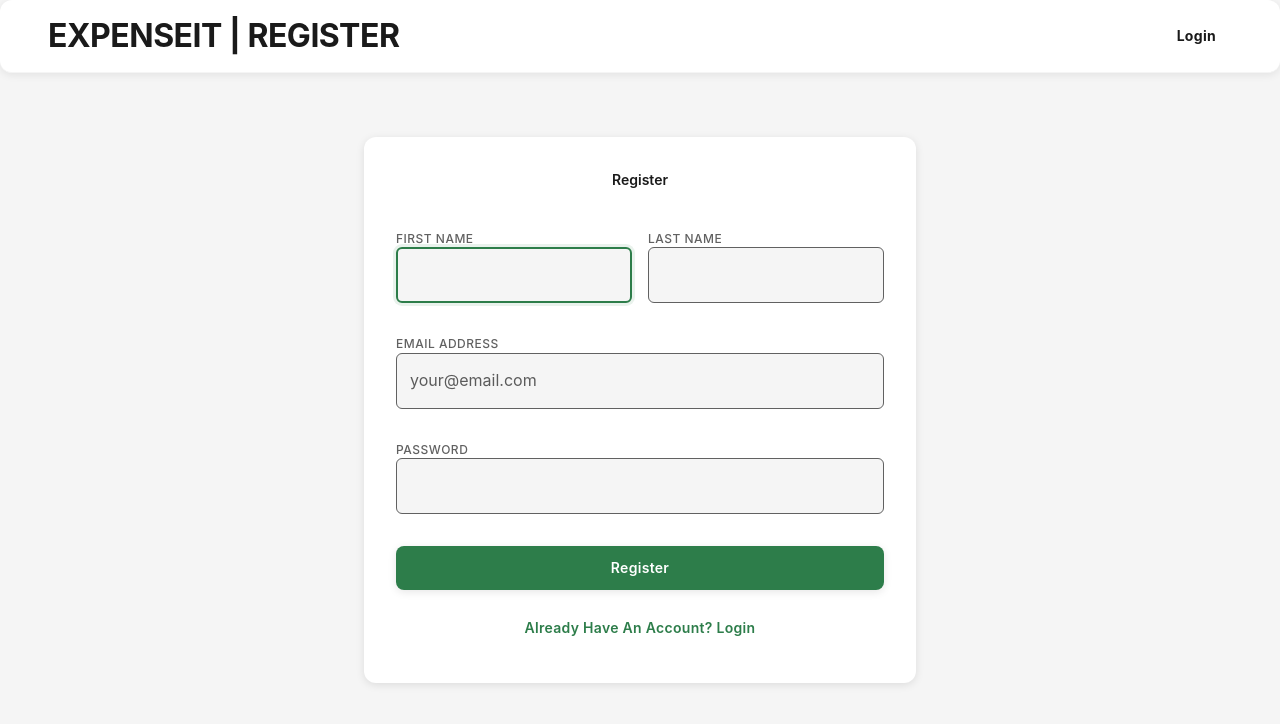
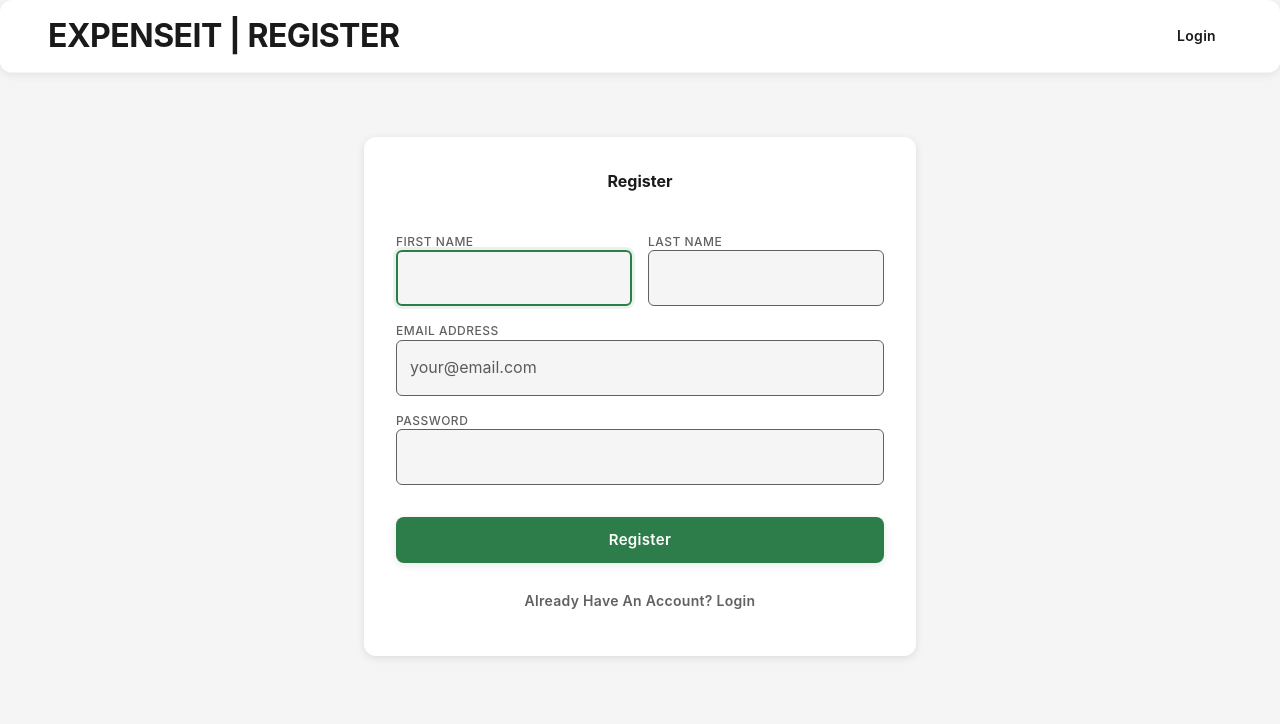
Before and after one commit to Leonard-Atorough/expenseit-react, a React (Vite) app: page /login in a window 1280 px wide. Both pictures are taken after a click on the button "New Here? Register". Shown: the top 724 px of the page. Built offline with nearby package versions, Linux system fonts and the light colour scheme.

Commit message:
feat: Update typography styles across multiple components for consistency

```diff
--- a/src/components/features/app/Dashboard.tsx
+++ b/src/components/features/app/Dashboard.tsx
@@ -10,44 +10,44 @@ export function Dashboard() {
 
   return (
     <Container maxWidth="lg">
-      <Typography variant="h4" gutterBottom>
+      <Typography variant="h3" gutterBottom sx={{ mb: 3 }}>
         Welcome back, {user?.firstName}!
       </Typography>
 
-      <Grid container spacing={3} sx={{ mt: 2 }}>
+      <Grid container spacing={3} sx={{ mb: 4 }}>
         <Grid size={{ xs: 12, md: 4 }}>
           <Paper sx={{ p: 3 }}>
-            <Typography variant="h6" color="text.secondary">
+            <Typography variant="h6" color="text.secondary" sx={{ textTransform: "uppercase", fontSize: "12px" }}>
               Total Balance
             </Typography>
-            <Typography variant="h4" sx={{ mt: 2 }}>
+            <Typography variant="subtitle1" color="primary" sx={{ mt: 2 }}>
               $0.00
             </Typography>
           </Paper>
         </Grid>
         <Grid size={{ xs: 12, md: 4 }}>
           <Paper sx={{ p: 3 }}>
-            <Typography variant="h6" color="text.secondary">
+            <Typography variant="h6" color="text.secondary" sx={{ textTransform: "uppercase", fontSize: "12px" }}>
               This Month
             </Typography>
-            <Typography variant="h4" sx={{ mt: 2 }}>
+            <Typography variant="subtitle1" color="primary" sx={{ mt: 2 }}>
               $0.00
             </Typography>
           </Paper>
         </Grid>
         <Grid size={{ xs: 12, md: 4 }}>
           <Paper sx={{ p: 3 }}>
-            <Typography variant="h6" color="text.secondary">
+            <Typography variant="h6" color="text.secondary" sx={{ textTransform: "uppercase", fontSize: "12px" }}>
               Transactions
             </Typography>
-            <Typography variant="h4" sx={{ mt: 2 }}>
+            <Typography variant="subtitle1" color="primary" sx={{ mt: 2 }}>
               0
             </Typography>
           </Paper>
         </Grid>
       </Grid>
 
-      <Box sx={{ mt: 4 }}>
+      <Box sx={{ mt: 3 }}>
         <Typography variant="h5" gutterBottom>
           Recent Transactions
         </Typography>
--- a/src/components/features/app/Reports.tsx
+++ b/src/components/features/app/Reports.tsx
@@ -6,7 +6,7 @@ import Typography from "@mui/material/Typography";
 export function Reports() {
   return (
     <Container maxWidth="lg">
-      <Typography variant="h4" gutterBottom>
+      <Typography variant="h3" gutterBottom>
         Reports
       </Typography>
 
--- a/src/components/features/app/Settings.tsx
+++ b/src/components/features/app/Settings.tsx
@@ -11,7 +11,7 @@ export function Settings() {
 
   return (
     <Container maxWidth="md">
-      <Typography variant="h4" gutterBottom>
+      <Typography variant="h3" gutterBottom>
         Settings
       </Typography>
 
--- a/src/components/features/app/Transactions.tsx
+++ b/src/components/features/app/Transactions.tsx
@@ -9,8 +9,8 @@ export function Transactions() {
   return (
     <Container maxWidth="lg">
       <Box display="flex" justifyContent="space-between" alignItems="center" mb={3}>
-        <Typography variant="h4">Transactions</Typography>
-        <Button variant="contained" startIcon={<AddIcon />}>
+        <Typography variant="h3">Transactions</Typography>
+        <Button variant="contained" color="primary" startIcon={<AddIcon />}>
           Add Transaction
         </Button>
       </Box>
--- a/src/components/features/auth/LoginForm.tsx
+++ b/src/components/features/auth/LoginForm.tsx
@@ -14,26 +14,26 @@ interface LoginFormProps {
 
 export function LoginForm({ isLoginMode, onSubmit, onToggleMode }: LoginFormProps) {
   return (
-    <Paper elevation={3} sx={{ padding: 4, marginTop: 8 }}>
+    <Paper elevation={3} sx={{ p: 4, mt: 8 }}>
       <Box display="flex" flexDirection="column" alignItems="center">
-        <Typography component="h1" variant="h5">
+        <Typography component="h1" variant="h4" sx={{ mb: 3 }}>
           {isLoginMode ? "Login" : "Register"}
         </Typography>
-        <Box component="form" width="100%" sx={{ mt: 3 }} onSubmit={(e) => void onSubmit(e)}>
+        <Box component="form" width="100%" sx={{ mt: 2 }} onSubmit={(e) => void onSubmit(e)}>
           <Grid container spacing={2}>
             {!isLoginMode && (
               <>
-                <Grid size={{ xs: 12, sm: 6 }} mt={2}>
+                <Grid size={{ xs: 12, sm: 6 }}>
                   <InputLabel htmlFor="firstName">First Name</InputLabel>
                   <TextField name="firstName" required fullWidth id="firstName" autoFocus />
                 </Grid>
-                <Grid size={{ xs: 12, sm: 6 }} mt={2}>
+                <Grid size={{ xs: 12, sm: 6 }}>
                   <InputLabel htmlFor="lastName">Last Name</InputLabel>
                   <TextField required fullWidth id="lastName" name="lastName" />
                 </Grid>
               </>
             )}
-            <Grid size={{ xs: 12 }} mt={2}>
+            <Grid size={{ xs: 12 }}>
               <InputLabel htmlFor="email">Email Address</InputLabel>
               <TextField
                 required
@@ -44,7 +44,7 @@ export function LoginForm({ isLoginMode, onSubmit, onToggleMode }: LoginFormProp
                 placeholder="your@email.com"
               />
             </Grid>
-            <Grid size={{ xs: 12 }} mt={2}>
+            <Grid size={{ xs: 12 }}>
               <InputLabel htmlFor="password">Password</InputLabel>
               <TextField
                 required
@@ -55,8 +55,8 @@ export function LoginForm({ isLoginMode, onSubmit, onToggleMode }: LoginFormProp
                 autoComplete="current-password"
               />
             </Grid>
-            <Grid size={{ xs: 12 }} mt={2}>
-              <Button type="submit" fullWidth variant="contained">
+            <Grid size={{ xs: 12 }} sx={{ mt: 2 }}>
+              <Button type="submit" fullWidth variant="contained" color="primary" size="large">
                 {isLoginMode ? "Login" : "Register"}
               </Button>
             </Grid>
@@ -65,7 +65,7 @@ export function LoginForm({ isLoginMode, onSubmit, onToggleMode }: LoginFormProp
                 fullWidth
                 variant="text"
                 onClick={onToggleMode}
-                sx={{ textTransform: "capitalize" }}
+                sx={{ textTransform: "capitalize", color: "text.secondary" }}
               >
                 {isLoginMode ? "New here? Register" : "Already have an account? Login"}
               </Button>
--- a/src/components/features/landing/Features.tsx
+++ b/src/components/features/landing/Features.tsx
@@ -47,7 +47,7 @@ export function Features() {
           justifyContent="center"
           gap={4}
         >
-          <Card sx={{ minWidth: 275, p: 2, mb: 4, backgroundColor: "#f5f5f5" }} elevation={3}>
+          <Card sx={{ minWidth: 275, p: 3, mb: 4, backgroundColor: "background.default" }} elevation={3}>
             <Typography variant="h5" component="h3" gutterBottom>
               Expense Tracking
             </Typography>
@@ -55,7 +55,7 @@ export function Features() {
               Track your income and expenses effortlessly to stay on top of your financial health.
             </Typography>
           </Card>
-          <Card sx={{ minWidth: 275, p: 2, mb: 4, backgroundColor: "#f5f5f5" }} elevation={3}>
+          <Card sx={{ minWidth: 275, p: 3, mb: 4, backgroundColor: "background.default" }} elevation={3}>
             <Typography variant="h5" component="h3" gutterBottom>
               Analytics and Charts
             </Typography>
@@ -63,7 +63,7 @@ export function Features() {
               Visualize your spending patterns with interactive charts and detailed analytics.
             </Typography>
           </Card>
-          <Card sx={{ minWidth: 275, p: 2, mb: 4, backgroundColor: "#f5f5f5" }} elevation={3}>
+          <Card sx={{ minWidth: 275, p: 3, mb: 4, backgroundColor: "background.default" }} elevation={3}>
             <Typography variant="h5" component="h3" gutterBottom>
               Budgeting Tools
             </Typography>
--- a/src/components/features/landing/Hero.tsx
+++ b/src/components/features/landing/Hero.tsx
@@ -44,9 +44,10 @@ export function Hero() {
         </Stack>
         <Button
           variant="contained"
+          color="primary"
           size="large"
           href="/login"
-          sx={{ fontWeight: "500", px: 4, py: 1.5, fontSize: "1.25rem" }}
+          sx={{ fontWeight: "600", px: 4, py: 1.5 }}
         >
           Get Started
         </Button>
--- a/src/components/features/landing/LandingAppBar.tsx
+++ b/src/components/features/landing/LandingAppBar.tsx
@@ -8,7 +8,7 @@ export function LandingAppBar({ page }: { page: string | undefined }) {
       brand="EXPENSEIT"
       pageTitle={page}
       rightContent={
-        <Button color="inherit" sx={{ fontWeight: "700" }} component={Link} to="/login">
+        <Button color="inherit" sx={{ fontWeight: "600" }} component={Link} to="/login">
           Login
         </Button>
       }
```
